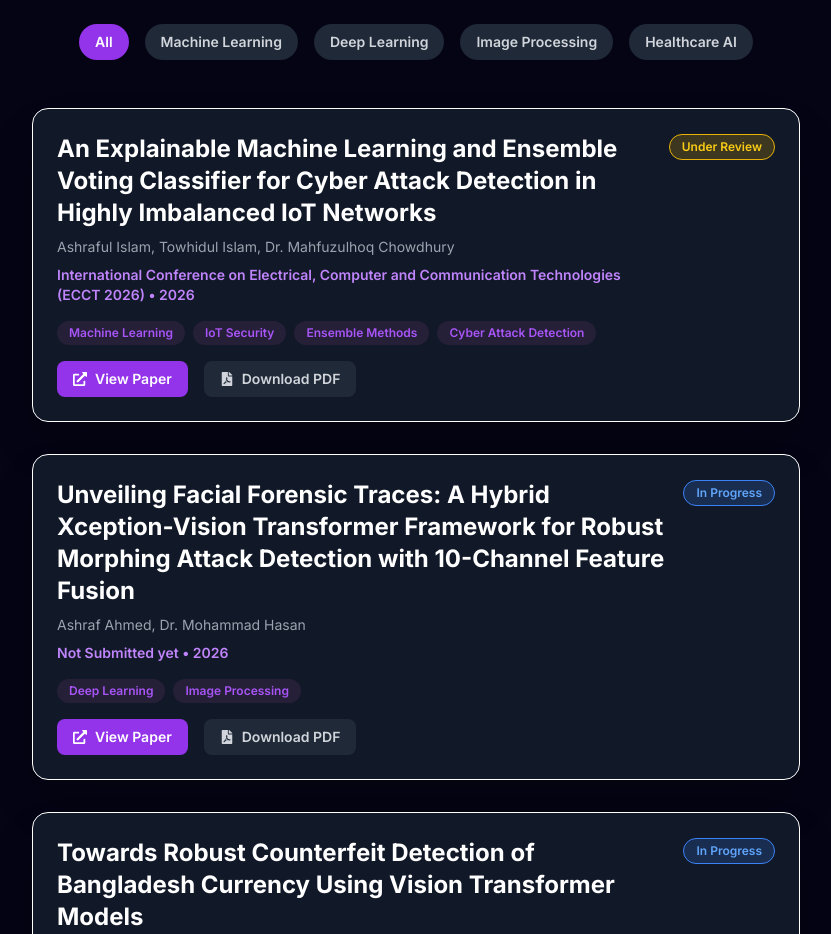
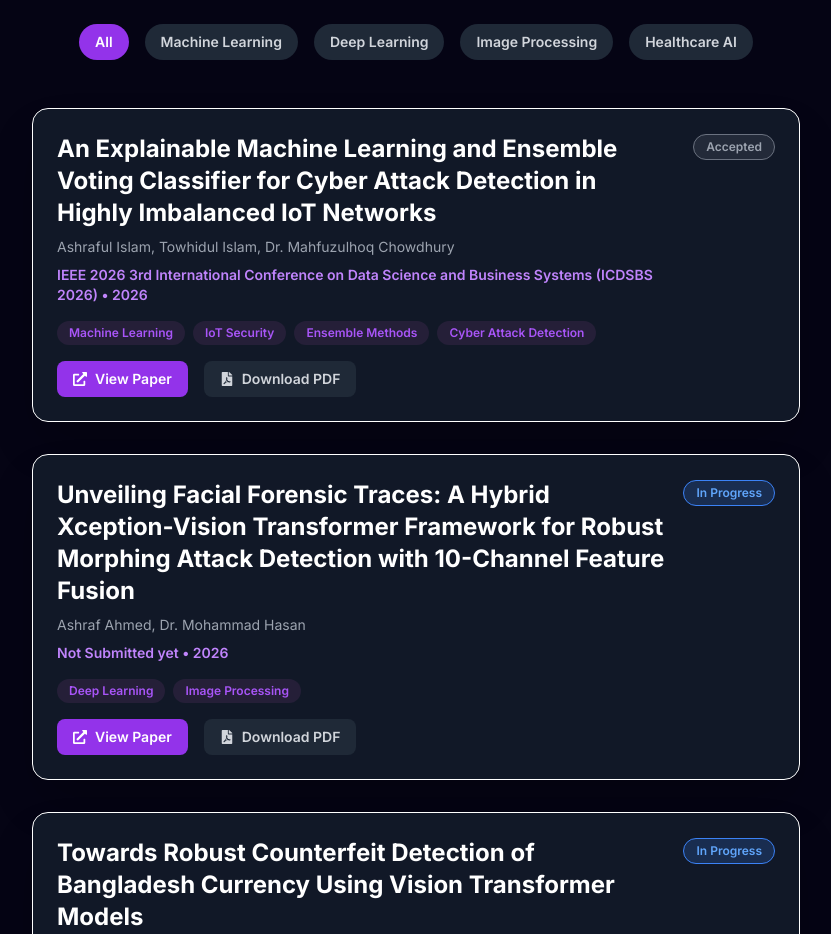
Before and after one commit to ashraf1600/My-Portfolio, a React (Vite) app: page / in a window 1280 px wide. Shown: the part 4460-5394 px from the top of the page, without its empty margins (224-1055 px from the left). Built offline with nearby package versions, Linux system fonts and the light colour scheme.

Commit message:
Paper 1 added

```diff
--- a/src/constants.js
+++ b/src/constants.js
@@ -212,9 +212,9 @@ export const research = [
     id: 0,
     title: "An Explainable Machine Learning and Ensemble Voting Classifier for Cyber Attack Detection in Highly Imbalanced IoT Networks",
     authors: "Ashraful Islam, Towhidul Islam, Dr. Mahfuzulhoq Chowdhury",
-    conference: "International Conference on Electrical, Computer and Communication Technologies (ECCT 2026)",
+    conference: "IEEE 2026 3rd International Conference on Data Science and Business Systems (ICDSBS 2026)",
     year: 2026,
-    status: "Under Review",
+    status: "Accepted",
     tags: ["Machine Learning", "IoT Security", "Ensemble Methods", "Cyber Attack Detection"],
     link: "https://example.com/research/iot-cyber-attack-detection",
     category: "Machine Learning",
```
